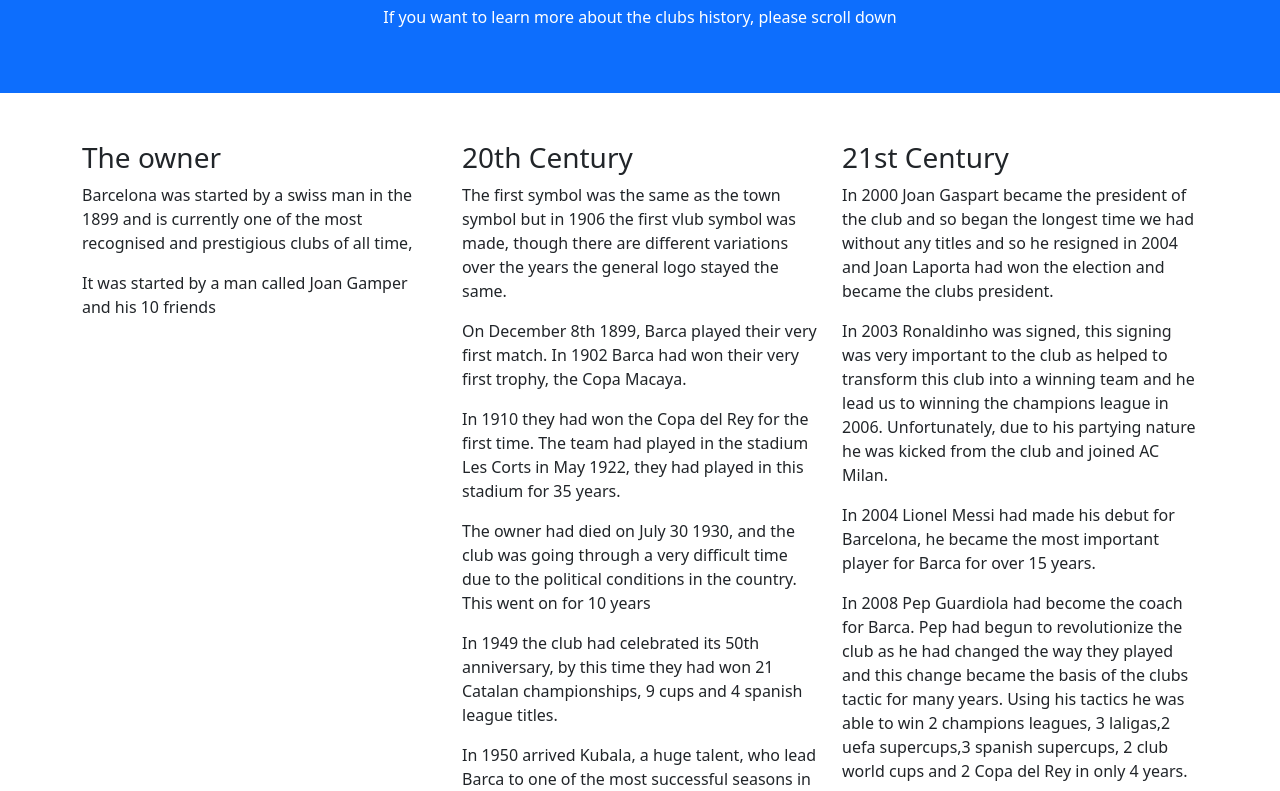
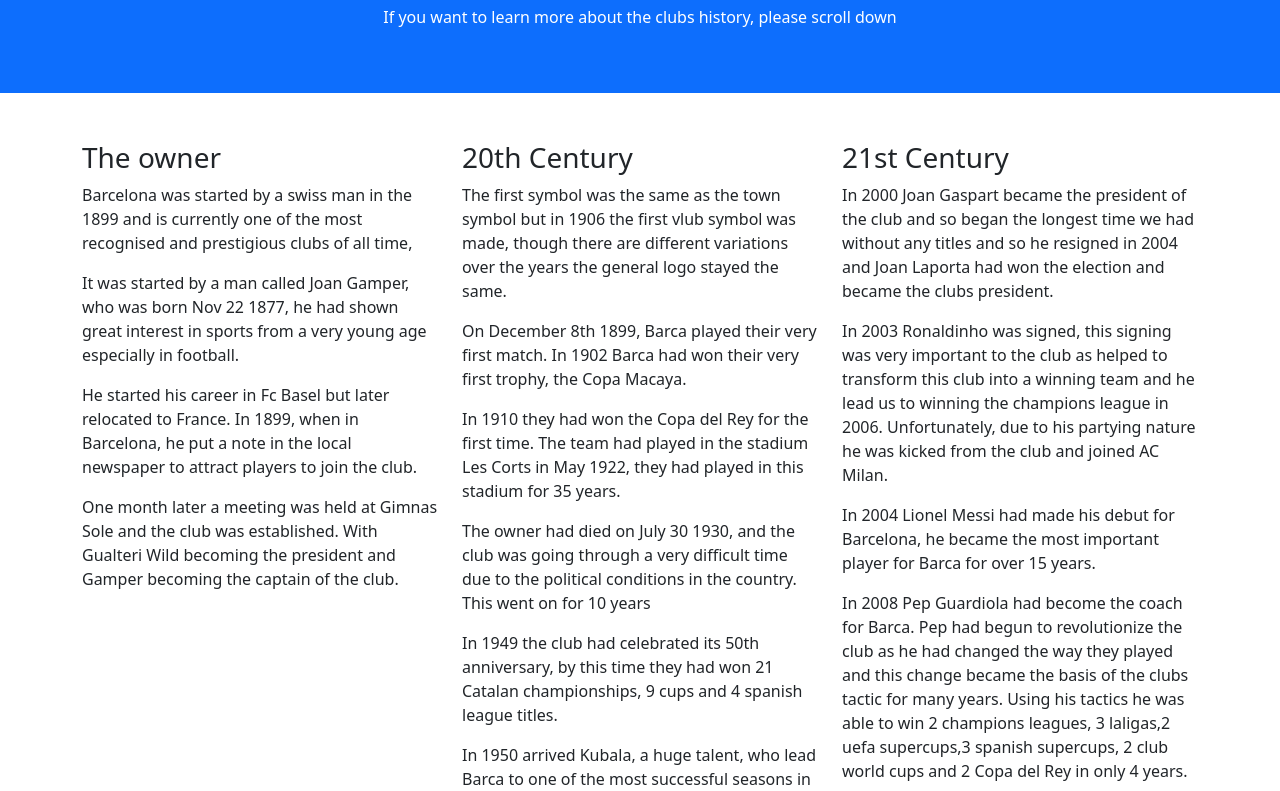
Before and after one commit to five79/barcafanpage-website, a plain HTML site: page club.html in a window 1280 px wide. Shown: the part 455-1246 px from the top of the page. Drawn offline with nearby package versions, Linux system fonts and the light colour scheme.

Commit message:
Update club.html

```diff
--- a/club.html
+++ b/club.html
@@ -53,7 +53,9 @@
     <div class="col-sm-4">
       <h3>The owner</h3>
       <p>Barcelona was started by a swiss man in the 1899 and is currently one of the most recognised and prestigious clubs of all time,</p>
-      <p>It was started by a man called Joan Gamper and his 10 friends</p>
+      <p>It was started by a man called Joan Gamper, who was born Nov 22 1877, he had shown great interest in sports from a very young age especially in football.</p>
+      <p>He started his career in Fc Basel but later relocated to France. In 1899, when in Barcelona, he put a note in the local newspaper to attract players to join the club.</p>
+      <p>One month later a meeting was held at Gimnas Sole and the club was established. With Gualteri Wild becoming the president and Gamper becoming the captain of the club.</p>
     </div>
     <div class="col-sm-4">
       <h3>20th Century</h3>
```
